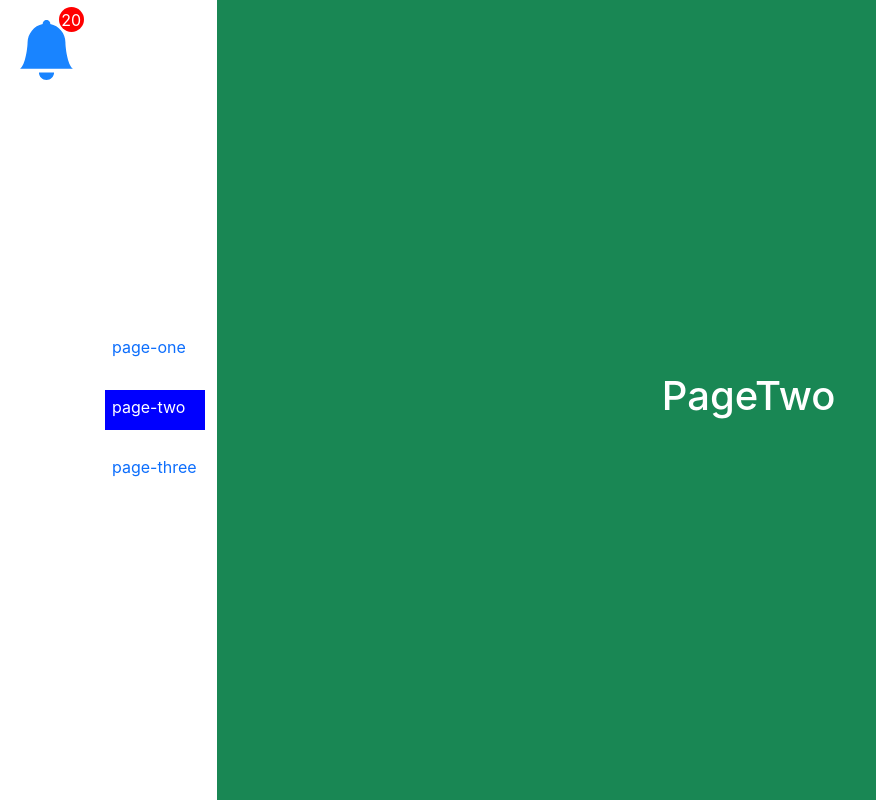
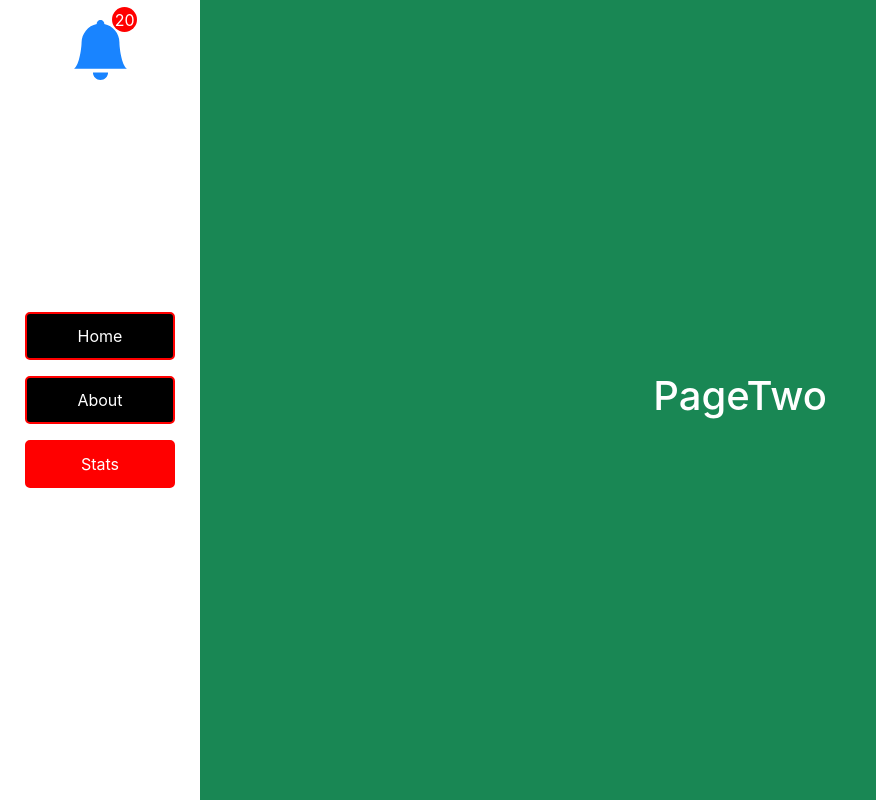
Before and after one commit to neharadialcode/learning-react, a React (Create React App) app: page /page-two in a window 1280 px wide. Shown: the whole page, without its empty margins (0-876 px from the left). Built offline with nearby package versions, Linux system fonts and the light colour scheme.

Commit message:
tabs modified

```diff
--- a/src/App.js
+++ b/src/App.js
@@ -15,9 +15,12 @@ function App() {
     <>
       <div className="App">
         <div className="d-flex">
-          <Bell />
-          <TabsNavLinks />
-          {/* <PushNavLink /> */}
+          <div className="d-flex flex-column align-items-center">
+            <Bell />
+            {/* <TabsNavLinks />  */}
+            <PushNavLink />
+          </div>
+
           <Switch>
             <Route exact path="/new/:id" component={ButtonTabs} />
             <Route exact path="/page-one" component={PageOne} />
--- a/src/components/PushNavLink.jsx
+++ b/src/components/PushNavLink.jsx
@@ -10,8 +10,8 @@ const PushNavLink = ({ history }) => {
     setActive("/page-two");
   };
   return (
-    <div className="min-w-200 d-flex flex-column justify-content-center vh-50">
-      <div className="p-2">
+    <div className="min-w-200 d-flex flex-column justify-content-center vh_100_custom">
+      <div className="p-2 text-center">
         <button
           className={`common_btn ${active === "/" ? "active_btn" : ""}`}
           onClick={() => {
@@ -22,7 +22,7 @@ const PushNavLink = ({ history }) => {
           Home
         </button>
       </div>
-      <div className="p-2">
+      <div className="p-2 text-center">
         <button
           className={`common_btn ${active === "/page-one" ? "active_btn" : ""}`}
           onClick={() => {
@@ -33,7 +33,7 @@ const PushNavLink = ({ history }) => {
           About
         </button>
       </div>
-      <div className="p-2">
+      <div className="p-2 text-center">
         <button
           className={`common_btn ${active === "/page-two" ? "active_btn" : ""}`}
           onClick={() => pageTwoHandler()}
--- a/src/components/TabsNavLinks.jsx
+++ b/src/components/TabsNavLinks.jsx
@@ -5,7 +5,7 @@ const TabsNavLinks = () => {
   return (
     <div>
       <div className="row mx-0">
-        <div className="col-4 vh-100 d-flex flex-column justify-content-center">
+        <div className="col-12 vh_100_custom d-flex flex-column justify-content-center">
           <NavLink
             to="/page-one"
             activeClassName="tab-active"
--- a/src/index.css
+++ b/src/index.css
@@ -23,20 +23,28 @@ code {
 }
 
 .tab-active {
-  background-color: blue !important;
+  background-color: red !important;
   color: white !important;
 }
 
 .tabs_links {
   display: inline-block;
   white-space: nowrap;
-  min-width: 100px;
-  height: 40px;
-  padding: 5px 7px;
+  min-width: 150px;
+  height: 50px;
+  padding: 10px 20px;
   margin-top: 20px;
   text-decoration: none;
+  text-align: center;
+  font-weight: 700;
+  border-radius: 7px;
+  background-color: blueviolet;
+  color: white;
+  border: 2px solid black;
 }
-
+.vh_100_custom {
+  height: calc(100vh - 200px);
+}
 .min-w-200 {
   min-width: 200px;
 }
```
